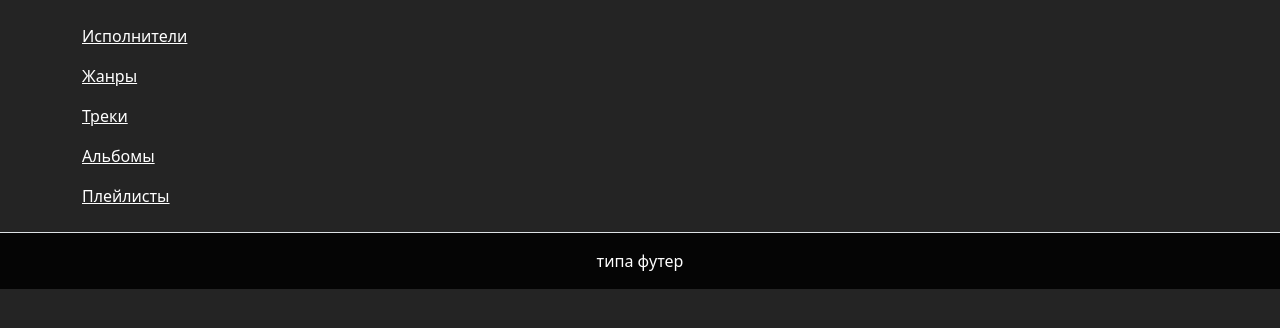
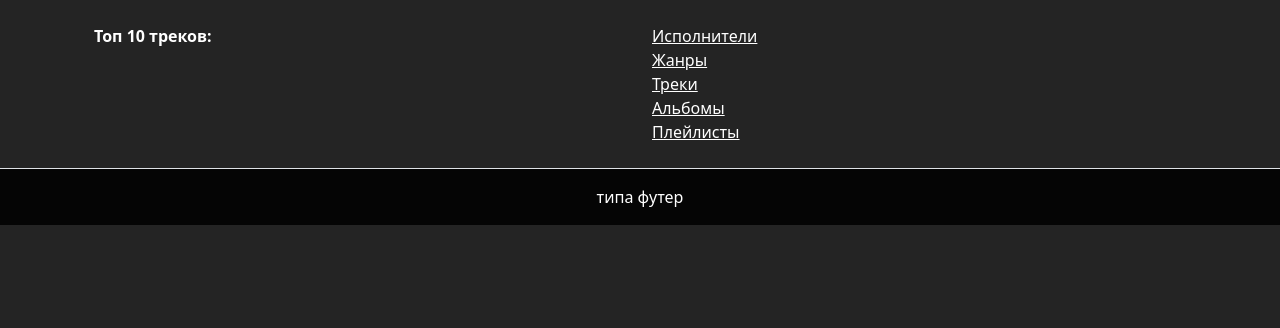
Before and after one commit to arte322m/music_library, a Django app: page / in a window 1280 px wide. Shown: the part 71-399 px from the top of the page. Run offline with Django 4.2, Linux system fonts and the light colour scheme; data that the repository does not hold is empty; some libraries are stand-ins or nearby versions.

Commit message:
commit 43.2

```diff
--- a/kAboom/templates/kAboom/main.html
+++ b/kAboom/templates/kAboom/main.html
@@ -5,18 +5,43 @@
 
 {% block content %}
 
-    {% if user.is_authenticated %}
-        <p><a href="{% url 'kAboom:favorites' user.id %}">Избранное</a></p>
-        <p><a href="{% url 'kAboom:my_playlists' %}">Мои плейлисты</a></p>
+<div class="container text-start">
+    <div class="row">
+
+        <div class="col">
+            <div class="row"><strong>Топ 10 треков:</strong></div>
+        <ol>
+            {% for track in track_rating %}
+                <li><div class="row"><a href="{% url 'kAboom:track_detail' track.id %}">{{ track.name }}</a></div></li>
+            {% endfor %}
+        </ol>
+        </div>
+
+        <div class="col">
+
+            {% if user.is_authenticated %}
+                <div class="row"><a href="{% url 'kAboom:favorites' user.id %}">Избранное</a></div>
+                <div class="row"><a href="{% url 'kAboom:my_playlists' %}">Мои плейлисты</a></div>
+            {% endif %}
+
+            <div class="row"><a href="{% url 'kAboom:artist_index' %}">Исполнители</a></div>
+            <div class="row"><a href="{% url 'kAboom:genre_index' %}">Жанры</a></div>
+            <div class="row"><a href="{% url 'kAboom:track_index' %}">Треки</a></div>
+            <div class="row"><a href="{% url 'kAboom:album_index' %}">Альбомы</a></div>
+            <div class="row"><a href="{% url 'kAboom:playlist_index' %}">Плейлисты</a></div>
+
+        </div>
+
+    </div>
+</div>
 
 
-    {% endif %}
 
-    <p><a href="{% url 'kAboom:artist_index' %}">Исполнители</a></p>
-    <p><a href="{% url 'kAboom:genre_index' %}">Жанры</a></p>
-    <p><a href="{% url 'kAboom:track_index' %}">Треки</a></p>
-    <p><a href="{% url 'kAboom:album_index' %}">Альбомы</a></p>
-    <p><a href="{% url 'kAboom:playlist_index' %}">Плейлисты</a></p>
+
+
+
+
+
 
 
 {% endblock %}
--- a/kAboom/views.py
+++ b/kAboom/views.py
@@ -119,7 +119,13 @@ def logout_view(request):
 
 
 def main(request):
-    return render(request, 'kAboom/main.html')
+    track_rating = Track.objects.order_by('-favorite')[:10]
+
+    context = {
+        'track_rating': track_rating
+    }
+
+    return render(request, 'kAboom/main.html', context)
 
 
 def artist_index(request):
```
